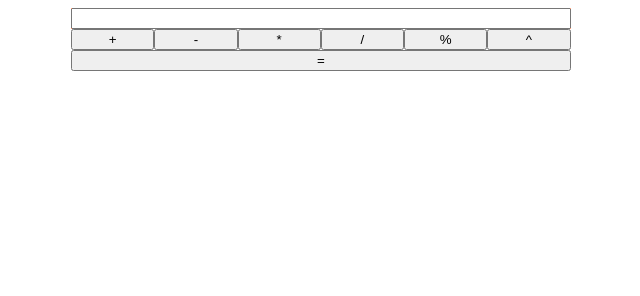
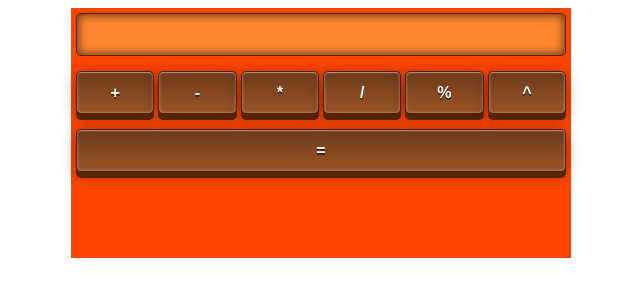
Before and after one commit to alina-mieliekh/calculator, a plain HTML site: page public/index.html in a window 1280 px wide. Shown: the whole page, without its empty margins (319-959 px from the left). Drawn offline with Linux system fonts and the light colour scheme.

Commit message:
worked through the design of calculator

```diff
--- a/public/app.css
+++ b/public/app.css
@@ -5,20 +5,67 @@
 .container {
     width:100%;
     max-width:500px;
-    background-color: lightsalmon;
+    background-color: orangered;
     margin:auto;
+    height: 250px;
+    padding: 5px;
 }
 
 #main-input {
   width: 100%;
+    padding: 10px;
+    font-size: large;
+    font-weight: bold;
+    border: 1px solid rgb(80,32,0);
+    border-radius: 5px;
+    background: rgb(255, 135, 48);
+    box-shadow: 0 0 8px 2px rgb(120,63,25) inset;
 }
 
 .operation {
-    width: 16.65%;
-    float: left;
+    width: calc(100%/6 - 20px/6);
+    height: 18%;
+    margin-top: 15px;
+    /*float: left;*/
+
+}
+.operation:hover, .result:hover {
+    background: rgb(167,91,41) linear-gradient(rgb(126,69,31), rgb(167,91,41) 80%);
+}
+.operation:active, .result:active {
+    background: rgb(120,63,25) linear-gradient(rgb(120,63,25) 20%, rgb(167,91,41));
+    box-shadow:
+    0 2px rgb(86,38,6),
+    0 1px 6px rgba(0,0,0,.4),
+    inset 0 1px rgba(255,255,255,.3),
+    inset 0 0 3px rgba(255,255,255,.5);
+    -webkit-transform: translate(0, 4px);
+    transform: translate(0, 4px);
+}
+
+.result, .operation{
+    display: inline-block;
+    font-weight: bold;
+    font-size: medium;
+    color: #fff;
+    text-decoration: none;
+    text-shadow: 0 2px rgba(0,0,0,.5);
+    user-select: none;
+    padding: .20em 1.5em;
+    border: 1px solid rgb(80,32,0);
+    border-radius: 5px;
+    outline: none;
+    background: rgb(147,80,36) linear-gradient(rgb(106,58,26), rgb(147,80,36) 80%);
+    box-shadow:
+    0 6px rgb(86,38,6),
+    0 3px 15px rgba(0,0,0,.4),
+    inset 0 1px rgba(255,255,255,.3),
+    inset 0 0 3px rgba(255,255,255,.5);
+    transition: .1s;
 }
 
 .result {
+    margin-top: 15px;
     width: 100%;
-    float: left;
+    height: 18%;
 }
```
